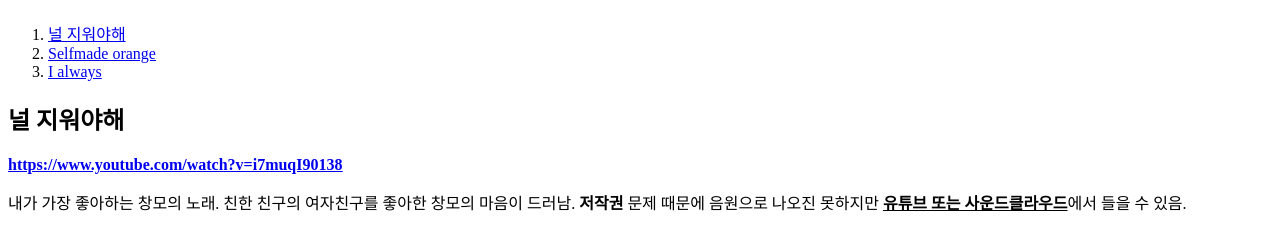
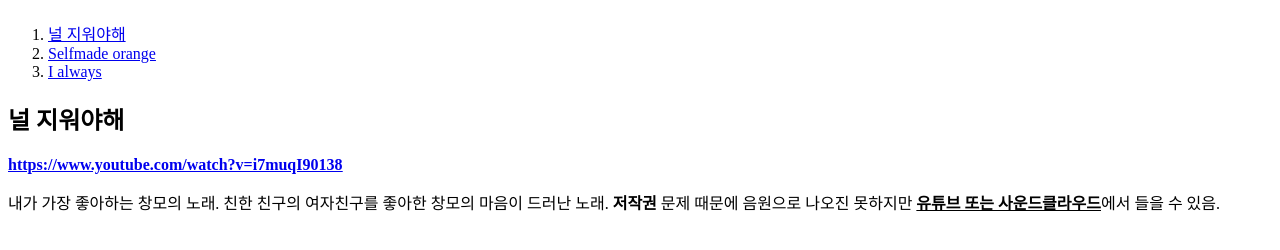
Before and after one commit to Hwi03/WEB1, a plain HTML site: page 1.html in a window 1280 px wide. Shown: the part 68-318 px from the top of the page. Drawn offline with Linux system fonts and the light colour scheme.

```diff
--- a/1.html
+++ b/1.html
@@ -15,7 +15,7 @@
 <strong><a href="https://www.youtube.com/watch?v=i7muqI90138" target="_blank" title="널 지워야해"><u>https://www.youtube.com/watch?v=i7muqI90138</u></strong></a>
 <p>
   내가 가장 좋아하는 창모의 노래.
-  친한 친구의 여자친구를 좋아한 창모의 마음이 드러남.
+  친한 친구의 여자친구를 좋아한 창모의 마음이 드러난 노래.
   <strong>저작권</strong> 문제 때문에 음원으로 나오진 못하지만 <strong><u>유튜브 또는 사운드클라우드</u></strong>에서 들을 수 있음.
 </p>
 </body>
```
